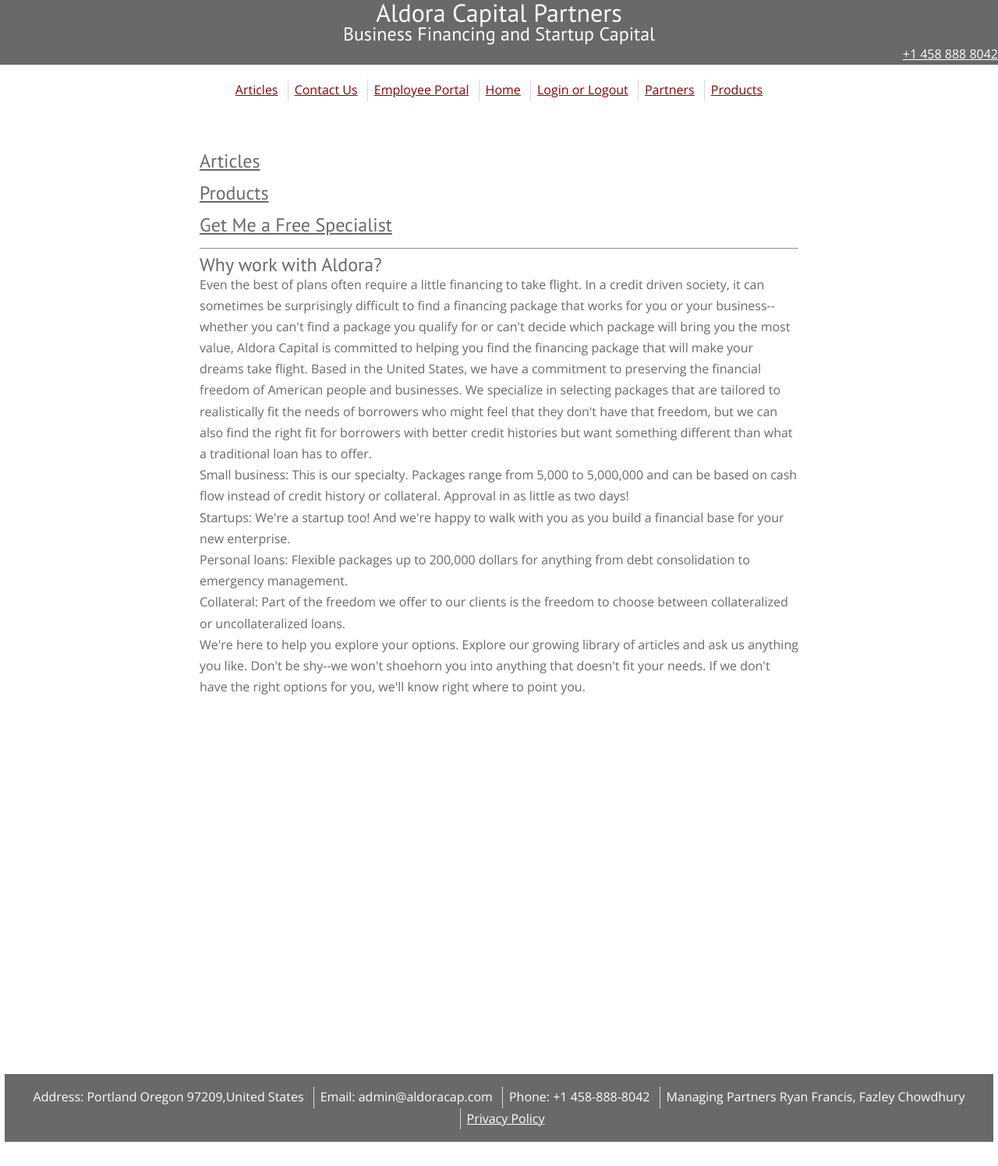
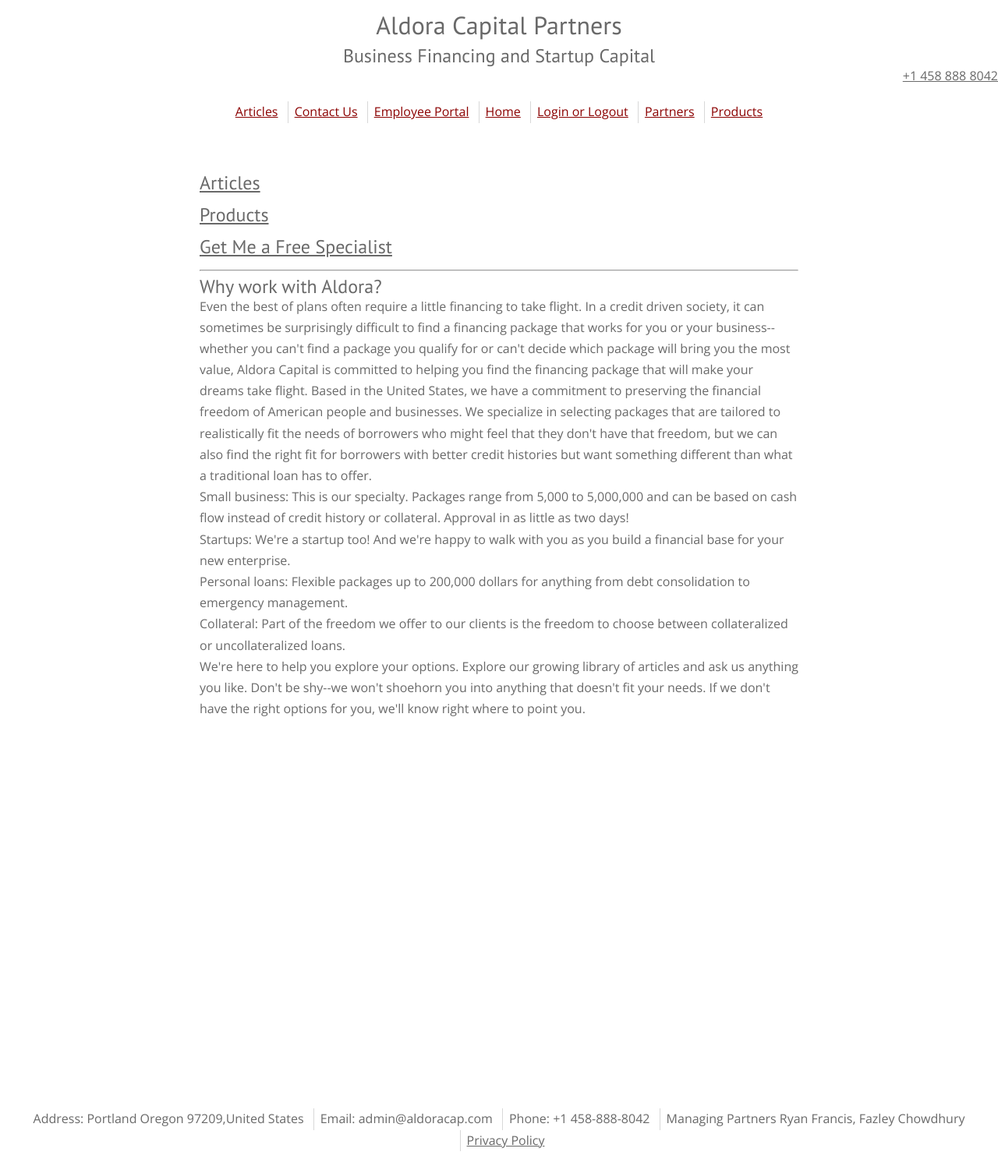
Before and after one commit to zaochamb/Wobsite, a Flask app: page / in a window 1280 px wide. Shown: the whole page at 78% size. Before the commit the page ends 1465 px from the top, so only its background shows below. Run offline with Flask 2, Linux system fonts and the light colour scheme.

Commit message:
back to the light

```diff
--- a/static/fonts_and_colors006.css
+++ b/static/fonts_and_colors007.css
@@ -17,8 +17,8 @@ p, a, li, ul{
 }
 
 header, footer {
-    background-color: dimgray;
-    color: white;
+    background-color: white;
+    color: dimgray;
 
 }
 
--- a/static/positions_001.css
+++ b/static/positions_001.css
@@ -11,6 +11,7 @@
 }
 
 header h1, header h2, header h3 {
+    margin-top: .5em;
     text-align:center;
 }
 
--- a/templates/layout.html
+++ b/templates/layout.html
@@ -8,7 +8,7 @@
 <meta name="viewport" content="width=device-width, initial-scale=1">
 
 <link rel="stylesheet" type="text/css" href={{ url_for('static', filename='reset.css') }}>
-<link rel="stylesheet" type="text/css" href={{ url_for('static', filename='fonts_and_colors006.css') }}>
+<link rel="stylesheet" type="text/css" href={{ url_for('static', filename='fonts_and_colors007.css') }}>
 <link href="https://fonts.googleapis.com/css?family=Open+Sans%7CPT+Sans" rel="stylesheet">
 <link rel="stylesheet" type="text/css" href={{ url_for('static', filename='positions_001.css') }}>
 </head>
```
